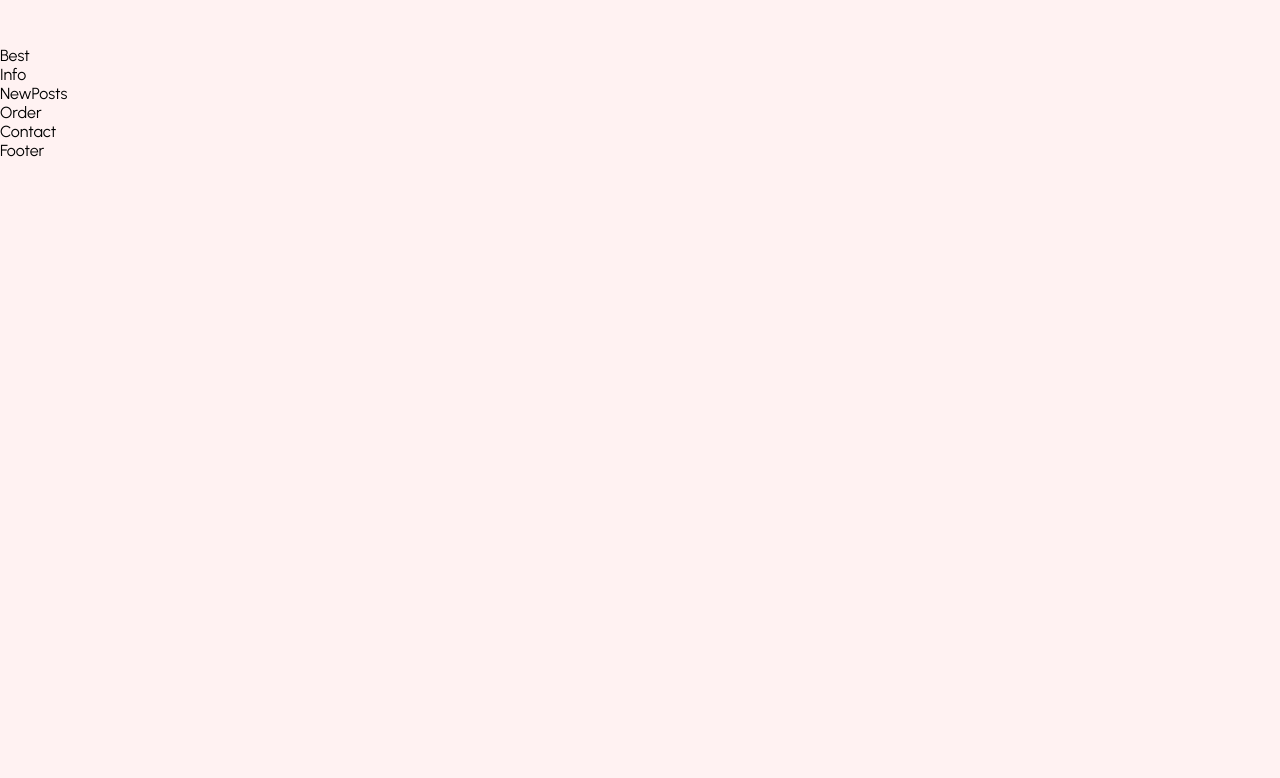
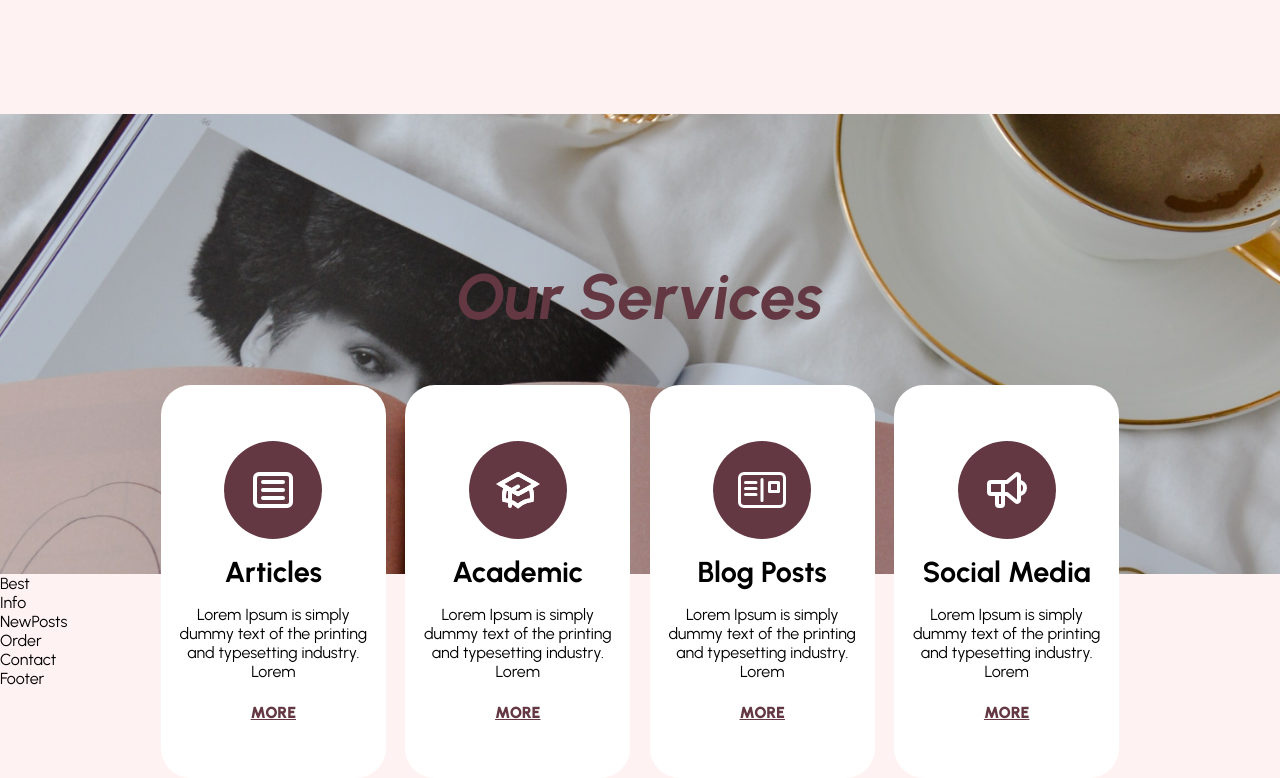
Before and after one commit to alya1007/oasis, a React (Vite) app: page / in a window 1280 px wide. Shown: the part 513-1291 px from the top of the page. Before the commit the page ends 800 px from the top, so only its background shows below. Built offline with nearby package versions, Linux system fonts and the light colour scheme.

Commit message:
services

```diff
--- a/src/App.css
+++ b/src/App.css
@@ -33,6 +33,7 @@ body {
 	font-size: 3em;
 	font-style: italic;
 	margin: 0px 0 10px;
+	color: var(--color-primary);
 }
 
 .button-light {
@@ -45,4 +46,10 @@ body {
 	font-weight: 300;
 	cursor: pointer;
 	text-transform: lowercase;
+	transition: linear 0.1s;
 }
+
+.button-light:hover {
+	background-color: var(--color-primary);
+	color: var(--color-background);
+}
--- a/src/components/navbar/navbar.css
+++ b/src/components/navbar/navbar.css
@@ -3,7 +3,7 @@
 	justify-content: space-between;
 	font-size: 1rem;
 	color: var(--color-primary);
-	margin: 30px 0 0;
+	margin: 50px 0 0;
 }
 
 .navbar-links {
--- /dev/null
+++ b/src/components/services/ServiceCard.jsx
@@ -0,0 +1,24 @@
+// eslint-disable-next-line no-unused-vars
+import React from "react";
+import PropTypes from "prop-types";
+import "./serviceCard.css";
+
+function ServiceCard({ icon, title, description, link }) {
+	return (
+		<div className="service__card">
+			<div className="service__card__icon">{icon}</div>
+			<h1 className="service__card__title">{title}</h1>
+			<p className="service__card__description">{description}</p>
+			<a href={link} className="service__card__link">
+				more
+			</a>
+		</div>
+	);
+}
+ServiceCard.propTypes = {
+	icon: PropTypes.element.isRequired,
+	title: PropTypes.string.isRequired,
+	description: PropTypes.string.isRequired,
+	link: PropTypes.string.isRequired,
+};
+export default ServiceCard;
--- /dev/null
+++ b/src/components/services/serviceCard.css
@@ -0,0 +1,40 @@
+.service__card {
+	background-color: #fff;
+	border-radius: var(--image__border-radius);
+	padding: 3.5rem 1rem;
+	display: flex;
+	flex-direction: column;
+	align-items: center;
+	width: 22%;
+	margin: 0 0.6rem;
+}
+
+.service__card__icon {
+	font-size: 3em;
+	background-color: var(--color-tertiary);
+	color: white;
+	margin: 0;
+	padding: 25px;
+	display: flex;
+	align-items: center;
+	justify-content: center;
+	border-radius: 50%;
+	width: min-content;
+}
+
+.service__card__title {
+	font-size: 1.8em;
+	margin: 1rem 0;
+}
+
+.service__card__description {
+	font-size: 1em;
+	margin: 0 0 1.4rem;
+	text-align: center;
+}
+
+.service__card__link {
+	text-transform: uppercase;
+	color: var(--color-tertiary);
+	font-weight: 900;
+}
--- /dev/null
+++ b/src/containers/home/services/Services.jsx
@@ -0,0 +1,28 @@
+// eslint-disable-next-line no-unused-vars
+import React from "react";
+import "./services.css";
+import ServiceCard from "../../../components/services/ServiceCard";
+import { cardsData } from "../../../data/cardsData";
+
+const Services = () => {
+	return (
+		<section className="services__section section__padding">
+			<div className="container">
+				<h1 className="services__title section__title">Our Services</h1>
+				<div className="services__cards">
+					{cardsData.map((card, index) => (
+						<ServiceCard
+							key={index}
+							icon={card.icon}
+							title={card.title}
+							description={card.description}
+							link={card.link}
+						/>
+					))}
+				</div>
+			</div>
+		</section>
+	);
+};
+
+export default Services;
--- /dev/null
+++ b/src/containers/home/services/services.css
@@ -0,0 +1,25 @@
+.services__section {
+	background-image: url("../../../assets/images/services.jpg");
+	background-size: cover;
+	background-repeat: no-repeat;
+	height: 460px;
+	margin-top: 3rem;
+}
+
+.services__section .container {
+	margin: auto;
+	text-align: center;
+	padding-top: 5rem;
+}
+
+.services__title {
+	font-size: 4em;
+	color: var(--color-tertiary);
+}
+
+.services__cards {
+	margin-top: 50px;
+	display: flex;
+	flex-direction: row;
+	justify-content: center;
+}
--- a/src/containers/index.js
+++ b/src/containers/index.js
@@ -1,3 +1,4 @@
+export { default as Services } from "./home/services/Services";
 export { default as Best } from "./home/best/Best";
 export { default as Contact } from "./home/contact/Contact";
 export { default as Footer } from "./home/footer/Footer";
--- /dev/null
+++ b/src/data/cardsData.jsx
@@ -0,0 +1,35 @@
+import { TbArticle, TbSpeakerphone } from "react-icons/tb";
+import { HiOutlineAcademicCap } from "react-icons/hi";
+import { BsPostcard } from "react-icons/bs";
+
+export const cardsData = [
+	{
+		icon: <TbArticle />,
+		title: "Articles",
+		description:
+			"Lorem Ipsum is simply dummy text of the printing and typesetting industry. Lorem",
+		link: "#",
+	},
+	{
+		icon: <HiOutlineAcademicCap />,
+		title: "Academic",
+		description:
+			"Lorem Ipsum is simply dummy text of the printing and typesetting industry. Lorem",
+		link: "#",
+	},
+	{
+		icon: <BsPostcard />,
+		title: "Blog Posts",
+		description:
+			"Lorem Ipsum is simply dummy text of the printing and typesetting industry. Lorem",
+		link: "#",
+	},
+	{
+		icon: <TbSpeakerphone />,
+		title: "Social Media",
+		description:
+			"Lorem Ipsum is simply dummy text of the printing and typesetting industry. Lorem",
+		link: "#",
+	},
+];
+// Path: oasis\src\data\featuresData.jsx
--- a/src/index.css
+++ b/src/index.css
@@ -1,6 +1,9 @@
 :root {
 	--color-background: #fff2f2;
 	--color-primary: #99627a;
+	--color-secondary: #c88ea7;
+	--color-tertiary: #643843;
 	--image__border-radius: 30px;
 	--button__border-radius: 30px;
+	--image__background-services: url("assets/images/services.jpg");
 }
--- a/src/pages/home/Home.jsx
+++ b/src/pages/home/Home.jsx
@@ -3,6 +3,7 @@ import React from "react";
 // eslint-disable-next-line no-unused-vars
 import { Article, Brand, CTA, Feature, Navbar } from "./../../components";
 import {
+	Services,
 	Best,
 	Contact,
 	Footer,
@@ -16,6 +17,7 @@ const Home = () => {
 		<div>
 			<Navbar />
 			<Header />
+			<Services />
 			<Best />
 			<Info />
 			<NewPosts />
```
Also changed, not shown: src/assets/images/services.jpg (added).
